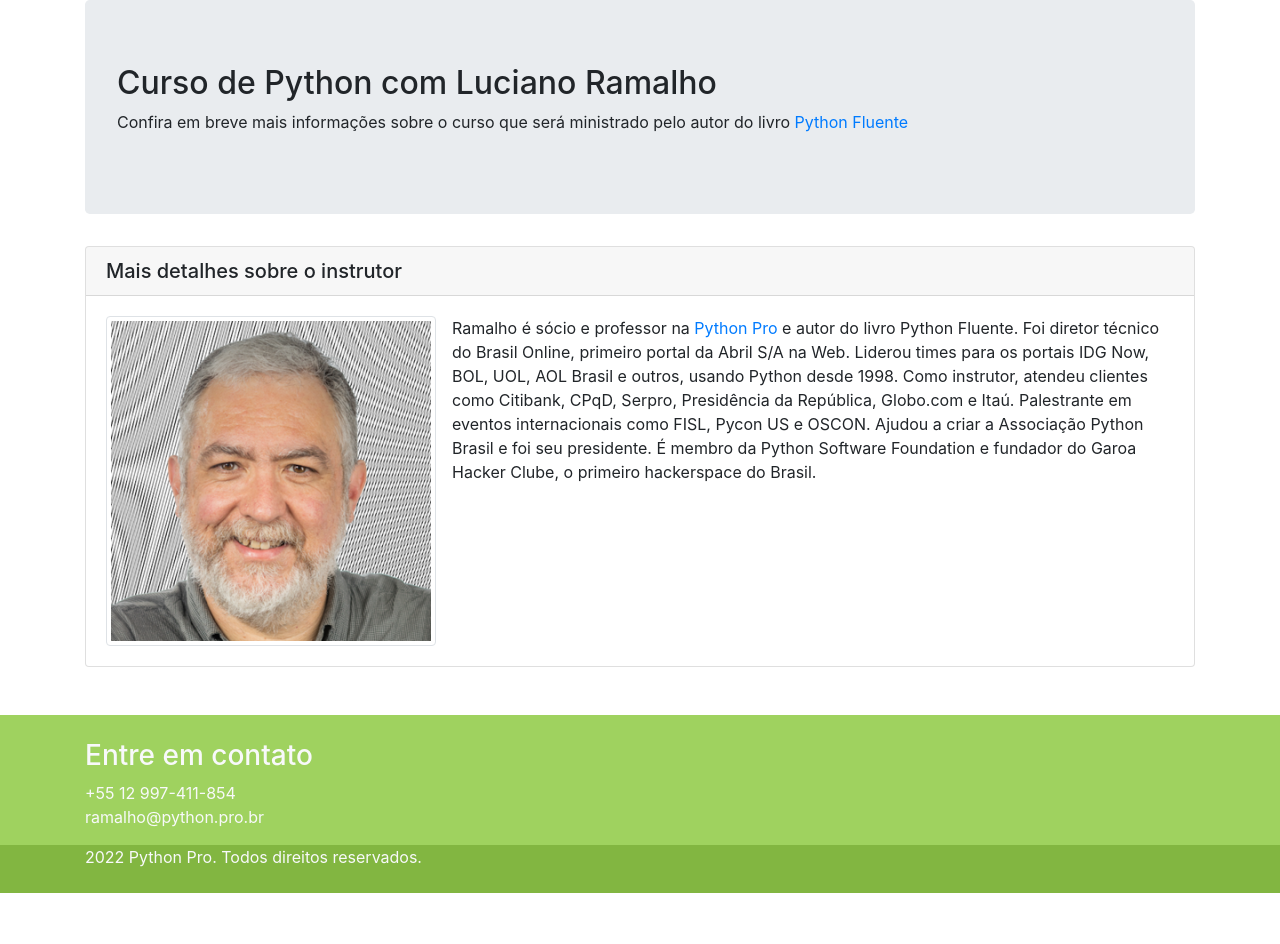
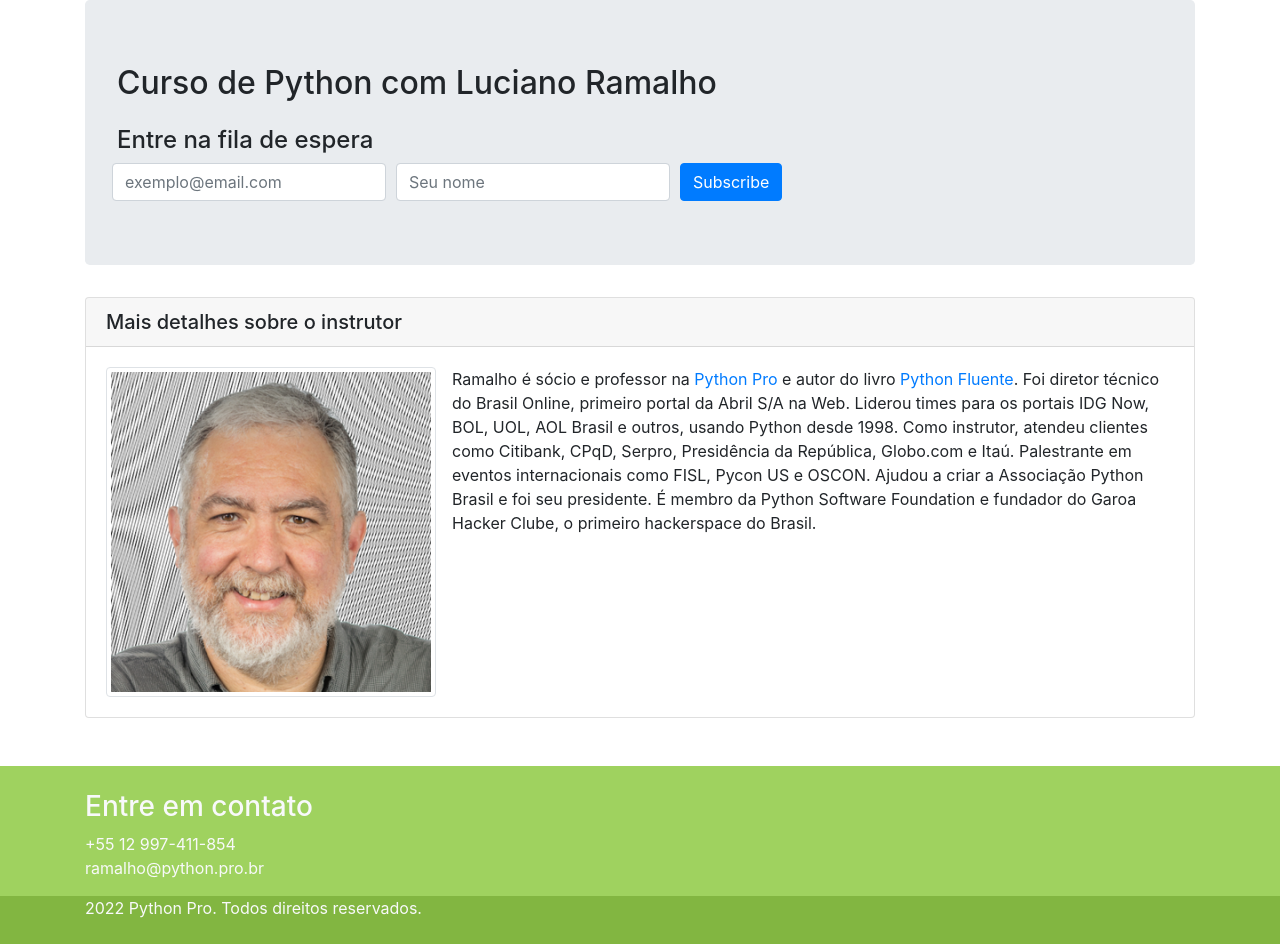
Before and after one commit to Phernando82/curso-django, a Django app: page / in a window 1280 px wide. Shown: the part 80-1024 px from the top of the page. Before the commit the page ends 973 px from the top, so only its background shows below. Run offline with Django 4.2, Linux system fonts and the light colour scheme; some libraries are stand-ins or nearby versions.

Commit message:
Implementada a captura de email com o Mailchimp

```diff
--- a/pypro/base/templates/base/home.html
+++ b/pypro/base/templates/base/home.html
@@ -21,7 +21,8 @@
   <body>
   <nav class="navbar navbar-expand-lg navbar-dark bg-dark">
       <a class="navbar-brand" href="{% url 'base:home' %}">Python Pro</a>
-  <button class="navbar-toggler" type="button" data-toggle="collapse" data-target="#navbarSupportedContent" aria-controls="navbarSupportedContent" aria-expanded="false" aria-label="Toggle navigation">
+      <button class="navbar-toggler" type="button" data-toggle="collapse" data-target="#navbarSupportedContent"
+              aria-controls="navbarSupportedContent" aria-expanded="false" aria-label="Toggle navigation">
           <span class="navbar-toggler-icon"></span>
       </button>
 
@@ -39,10 +40,33 @@
                   <h2>
                       Curso de Python com Luciano Ramalho
                   </h2>
-				<p>
-					Confira em breve mais informações sobre o curso que será ministrado pelo autor do livro
-                    <a href="https://novatec.com.br/livros/pythonfluente/" target="_blank">Python Fluente</a>
-				</p>
+                  <h4 class="mt-4"> Entre na fila de espera</h4>
+                  <form action="https://gmail.us14.list-manage.com/subscribe/post?u=f921fcd17c0963a2e02fc76bf&amp;id=9e0a20acdc"
+                        method="post" id="mc-embedded-subscribe-form" name="mc-embedded-subscribe-form"
+                        class="form-row glyphicon-align-center" target="_blank" novalidate>
+                      <div class="form-row align-items-center">
+                          <div class="col-auto">
+                              <label class="sr-only" for="mce-EMAIL">Email</label>
+                              <input type="email" value="" name="EMAIL" class="form-control required" id="mce-EMAIL"
+                                     placeholder="exemplo@email.com">
+                          </div>
+                          <div class="col-auto">
+                              <label class="sr-only" for="mce-FNAME">Email</label>
+                              <input type="text" value="" name="FNAME" class="form-control" id="mce-FNAME" placeholder="Seu nome">
+                          </div>
+                          <!-- real people should not fill this in and expect good things - do not remove this or risk form bot signups-->
+                          <div style="position: absolute; left: -5000px;" aria-hidden="true"><input type="text"
+                                                                                                    name="b_f921fcd17c0963a2e02fc76bf_9e0a20acdc"
+                                                                                                    tabindex="-1"
+                                                                                                    value=""></div>
+                          <div class="col-auto">
+                              <input type="submit" value="Subscribe" name="subscribe" id="mc-embedded-subscribe"
+                                     class="btn btn-primary">
+                          </div>
+                      </div>
+                  </form>
+
+
               </div>
               <div class="card">
                   <h5 class="card-header">
@@ -53,11 +77,14 @@
                           <img src="{% static 'img/luciano-ramalho.png' %}" alt="Foto de Luciano Ramalho"
                                class="img-thumbnail float-left mr-3"/>
                           Ramalho é sócio e professor na <a href="www.python.pro.br">Python Pro</a> e autor do livro
-                        Python Fluente. Foi diretor técnico do Brasil Online, primeiro portal da Abril S/A na Web.
-                        Liderou times para os portais IDG Now, BOL, UOL, AOL Brasil e outros, usando Python desde 1998.
+                          <a href="https://novatec.com.br/livros/pythonfluente/" target="_blank">Python Fluente</a>.
+                          Foi diretor técnico do Brasil Online, primeiro portal da Abril S/A na Web.
+                          Liderou times para os portais IDG Now, BOL, UOL, AOL Brasil e outros, usando Python desde
+                          1998.
                           Como instrutor, atendeu clientes como Citibank, CPqD, Serpro, Presidência da República,
                           Globo.com e Itaú. Palestrante em eventos internacionais como FISL, Pycon US e OSCON. Ajudou a
-                        criar a Associação Python Brasil e foi seu presidente. É membro da Python Software Foundation e
+                          criar a Associação Python Brasil e foi seu presidente. É membro da Python Software Foundation
+                          e
                           fundador do Garoa Hacker Clube, o primeiro hackerspace do Brasil.
                       </p>
                   </div>
@@ -65,7 +92,7 @@
           </div>
       </div>
   </div>
-<footer class="main-footer mt-5 pt-4 text-light" >
+  <footer class="main-footer mt-5 pt-4 text-light">
       <div class="container">
           <div class="row">
               <div class="col">
--- a/pypro/settings.py
+++ b/pypro/settings.py
@@ -153,10 +153,11 @@
     AWS_AUTO_CREATE_BUCKET = False
     AWS_QUERYSTRING_AUTH = True
     AWS_S3_CUSTOM_DOMAIN = None
+    AWS_DEFAULT_ACL = 'private'
 
+    COLLECTFAST_STRATEGY = 'collectfast.strategies.boto3.Boto3Strategy'
     COLLECTFAST_ENABLE = True
 
-    AWS_DEFAULT_ACL = 'private'
 
     # Static Assets
     # ______________________________________________________________________
```
Lines whose indentation alone changed are shown as unchanged.
